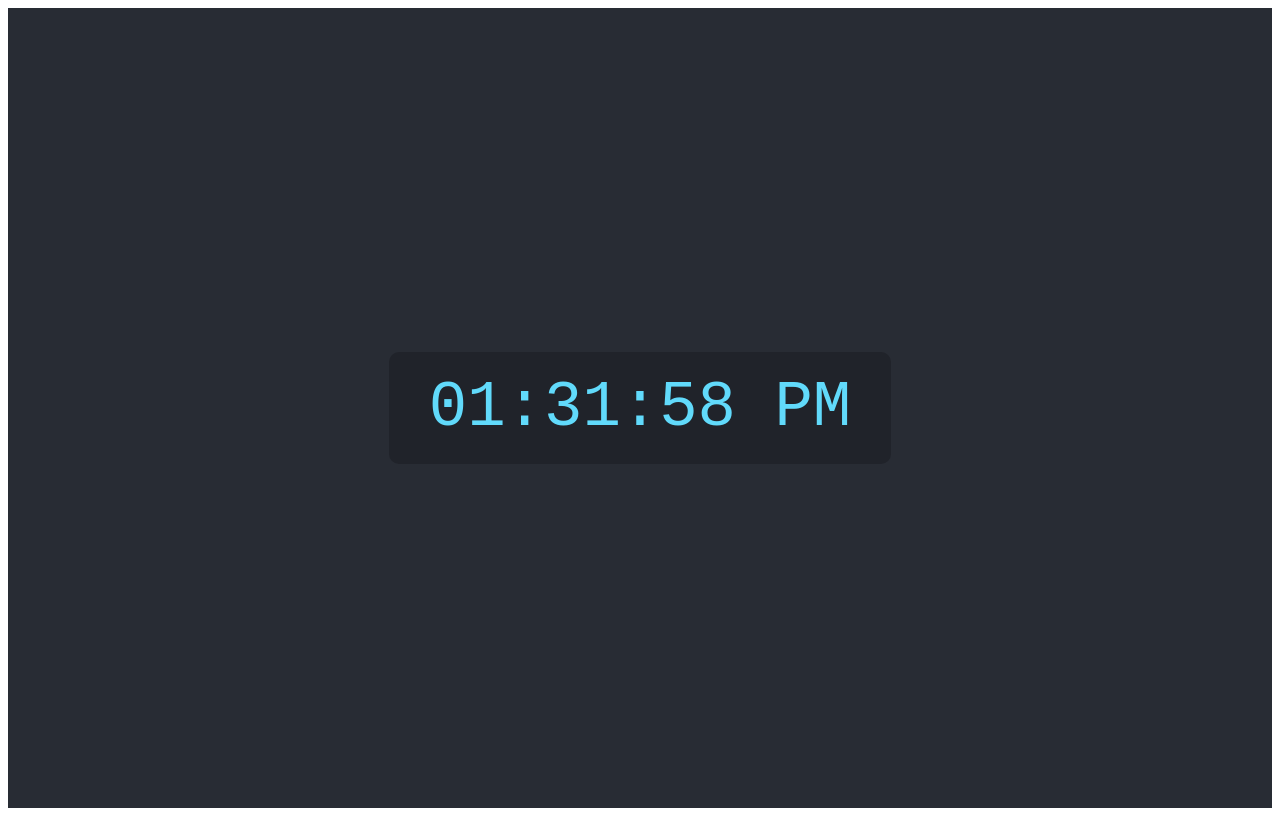
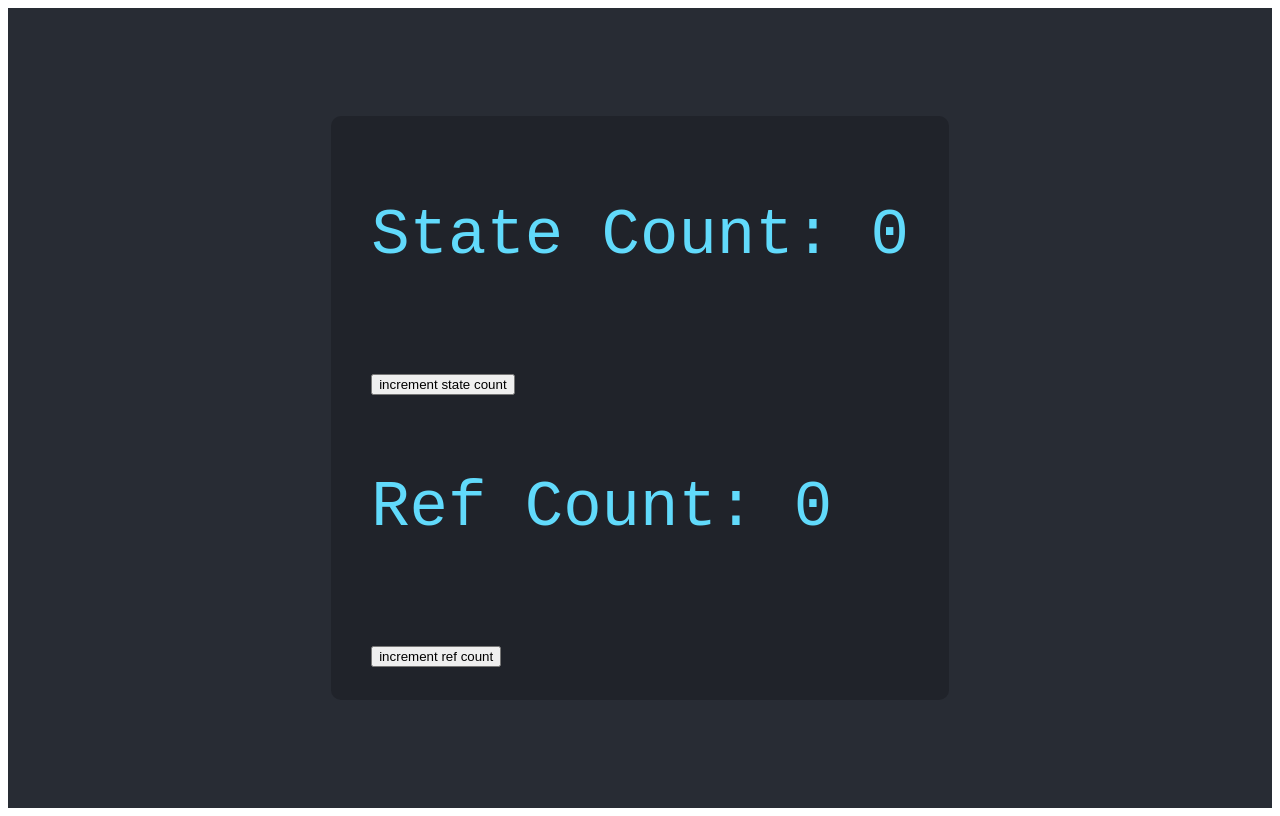
Before and after one commit to berihun/web-site-react, a React (Vite) app: page / in a window 1280 px wide. Built offline with nearby package versions, Linux system fonts and the light colour scheme.

Commit message:
add useRef

```diff
--- a/src/App.css
+++ b/src/App.css
@@ -1,5 +1,6 @@
 .clock-container{
   display: flex ;
+  flex-direction: column;
   justify-content: center;
   align-items: center;
   height: 100vh;
--- a/src/App.tsx
+++ b/src/App.tsx
@@ -1,22 +1,32 @@
 import "./App.css";
-import { useState, useEffect } from "react";
+import { useState, useRef } from "react";
 
 function App() {
-  const [time, setTime] = useState(new Date());
+  const [stateCount, setStateCount] = useState(0);
+  const refCount = useRef(0);
 
-  useEffect(() => {
-    const timerId = setInterval(() => setTime(new Date()), 1000);
-    return () => clearInterval(timerId);
-  }, []);
+  const incrementStateCount = () => {
+    setStateCount(stateCount + 1);
+  };
 
-  const formattedTime = time.toLocaleTimeString("en-US", {
-    hour: "2-digit",
-    minute: "2-digit",
-    second: "2-digit",
-  });
+  const incrementRefCount = () => {
+    refCount.current += 1;
+    console.log(`Ref count: ${refCount.current}`);
+  };
+
   return (
     <div className="clock-container">
-      <div className="clock">{formattedTime}</div>
+      <div className="clock">
+        <p>State Count: {stateCount}</p>
+        <button className="button" onClick={incrementStateCount}>
+          increment state count
+        </button>
+
+        <p>Ref Count: {refCount.current}</p>
+        <button className="button" onClick={incrementRefCount}>
+          increment ref count
+        </button>
+      </div>
     </div>
   );
 }
```
